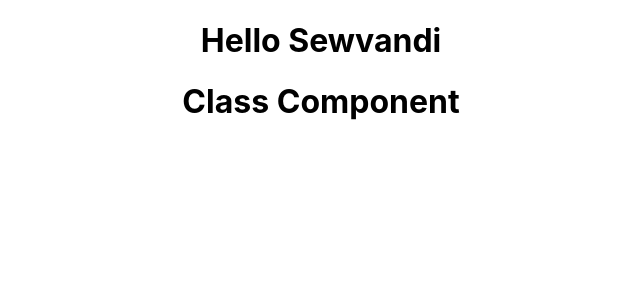
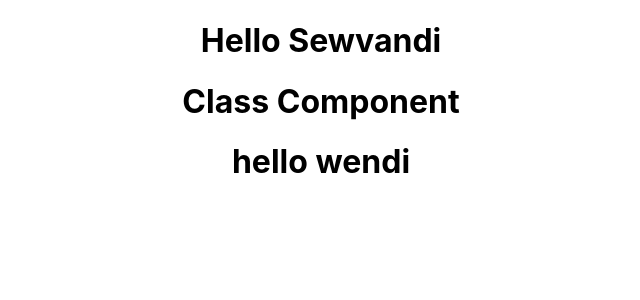
Before and after one commit to Sewvandiii/React-Fisrt-Step, a React (Create React App) app: page / in a window 1280 px wide. Shown: the top 300 px of the page, without its empty margins (319-959 px from the left). Built offline with nearby package versions, Linux system fonts and the light colour scheme.

Commit message:
Create a component with JSX and without JSX

```diff
--- a/src/App.js
+++ b/src/App.js
@@ -10,6 +10,7 @@ function App() {
     <div className="App">
     <Greet />
     <Welcome />
+    <Hello />
     </div>
   );
 }
--- a/src/Components/Hello.js
+++ b/src/Components/Hello.js
@@ -1,12 +1,15 @@
 import React from 'react'
 
 const Hello = () => {
-    return(
-        <div>
-            <h1>Hello Sewvandi</h1>
-        </div>
-    )
+    // return(
+    //     <div className = 'dummyclass'>
+    //         <h1>Hello Sewvandiii</h1>
+    //     </div>
+    // )
+    return React.createElement('div',{id:'hello',className: 'dummyclass'},React.createElement('h1',null,'hello wendi'))
 }
+
 //this is the JSX version of Hello Components
+//without using JSX //3 parameters
 
 export default Hello
```
